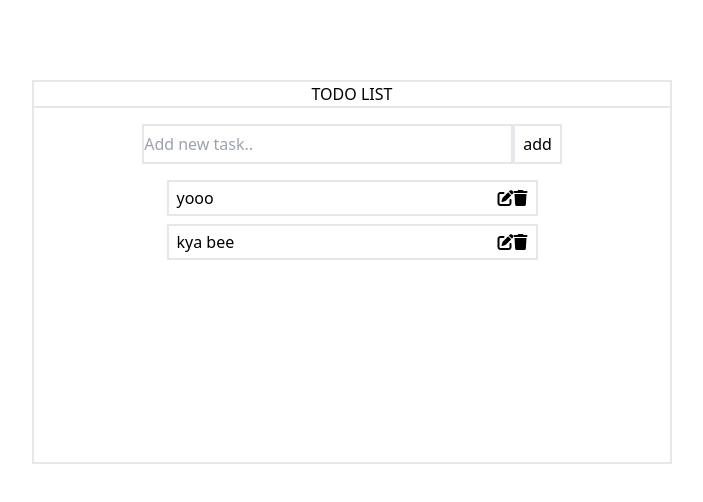
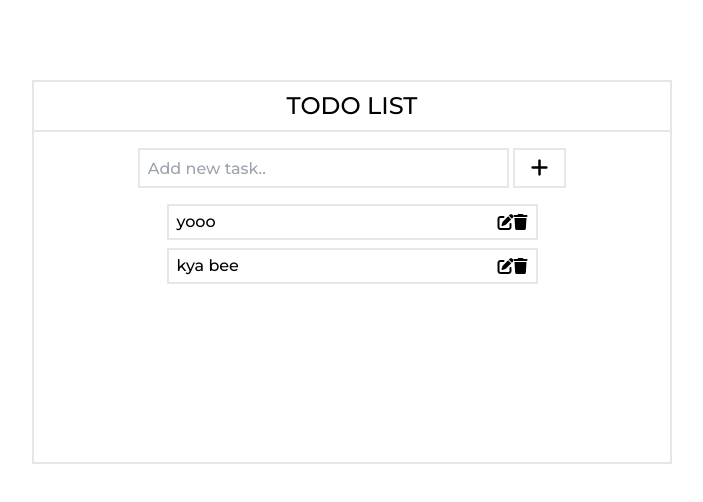
Before and after one commit to FixxooXD/CRUD-JS, a website: page index.html in a window 1280 px wide. Shown: the whole page, without its empty margins (288-991 px from the left). Drawn offline with Linux system fonts and the light colour scheme.

Commit message:
Todo-ver-2

```diff
--- a/app.js
+++ b/app.js
@@ -10,6 +10,12 @@ let deletePost = (e) => {
   // console.log('yes')
   e.parentElement.remove();
 };
+
+// no whitespace
+function validate(input){
+  if(/^\s/.test(input.value))
+    input.value = '';
+}
 
 let editPost = (e) => {
   input.value = e.previousElementSibling.innerHTML;
@@ -29,5 +35,6 @@ addBTN.addEventListener("click", () => {
 </div>`;
   // listItem.innerHTML = `<div class="flex"><li>${inputVal.value}</li> <button id="clear">clear</button> <button id="edit">edit</button></div>`;
   container.appendChild(listItem);
-  inputVal.value ="";
+  inputVal.value = "";
+
 });
--- a/index.html
+++ b/index.html
@@ -4,6 +4,7 @@
     <meta charset="UTF-8" />
     <meta http-equiv="X-UA-Compatible" content="IE=edge" />
     <meta name="viewport" content="width=device-width, initial-scale=1.0" />
+    <link href="https://fonts.googleapis.com/css2?family=Montserrat:wght@500&display=swap" rel="stylesheet">
     <link
       rel="stylesheet"
       href="https://cdnjs.cloudflare.com/ajax/libs/font-awesome/6.2.0/css/all.min.css"
@@ -12,28 +13,34 @@
       referrerpolicy="no-referrer"
     />
     <link rel="stylesheet" href="./output.css" />
-    <title>Document</title>
+    <style>
+      li,span,input{
+        font-family: 'Montserrat', sans-serif;
+      }
+    </style>
+    <title>TODO-LIST</title>
   </head>
   <body class="flex justify-center">
-    <div class="border-2 w-1/2 mt-20 h-96 overflow-y-auto">
+    <div class="border-2 sm:w-1/2 mt-20 h-96 overflow-y-auto">
       <!-- banner -->
-      <div class="title border-b-2 text-center"><span>TODO LIST</span></div>
+      <div class="title border-b-2 text-center py-2 px-2"><span class="text-2xl">TODO LIST</span></div>
       <!-- input -->
       <div class="inputAddBtn-Rapper flex justify-center mt-4">
         <!-- <textarea name="" id="input" class="border-2 w-1/2"></textarea> -->
         <input
+        oninput="validate(this)"
           type="text"
           name="input"
           placeholder="Add new task.."
           id="input"
-          class="border-2 w-7/12 h-10"
+          class="border-2 w-7/12 h-10 px-2 "
         />
-        <button id="addBtn" class="border-2 px-2">add</button>
+        <button id="addBtn" class="border-2 px-4 ml-1 text-xl"><i class="fa-solid fa-plus"></i></button>
       </div>
       <!-- items -->
       <div class="flex justify-center item-center h-10">
-        <ol class="list w-7/12 mt-4">
-          <div class="flex justify-between px-2 item-center border-2">
+        <ol class="list w-7/12 mt-2">
+          <div class="flex justify-between px-2 item-center mt-2 border-2">
             <li class="w-96 py-1">yooo</li>
             <button id="edit" onClick="editPost(this)">
               <i class="fa-solid fa-pen-to-square"></i>
```
Also changed, not shown: output.css.
